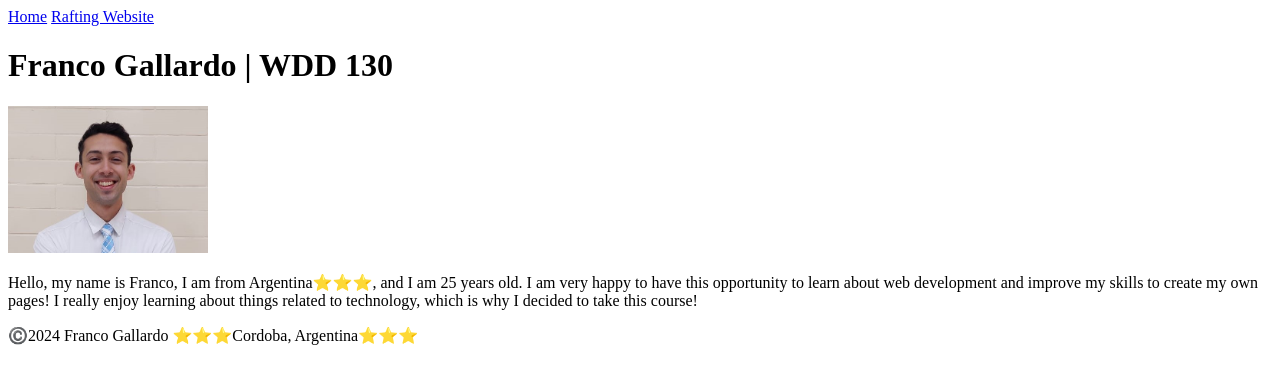
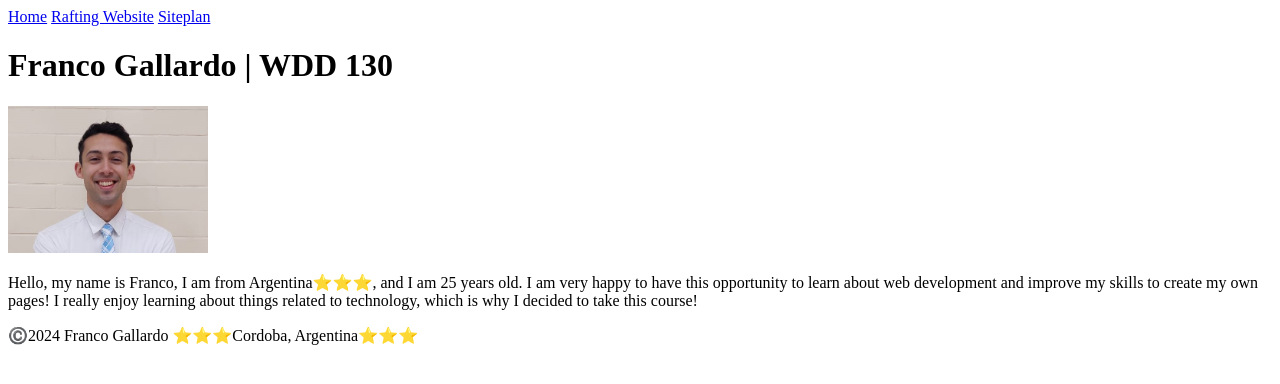
Before and after one commit to Francogallardo99/wdd130, a plain HTML site: page index.html in a window 1280 px wide. Drawn offline with Linux system fonts and the light colour scheme.

Commit message:
3 web sites

```diff
--- a/index.html
+++ b/index.html
@@ -10,6 +10,7 @@
         <nav>
           <a href="#">Home</a>
           <a href="wwr/">Rafting Website</a>
+          <a href="wwr/">Siteplan</a>
         </nav>
       </header>
       <main>
```
